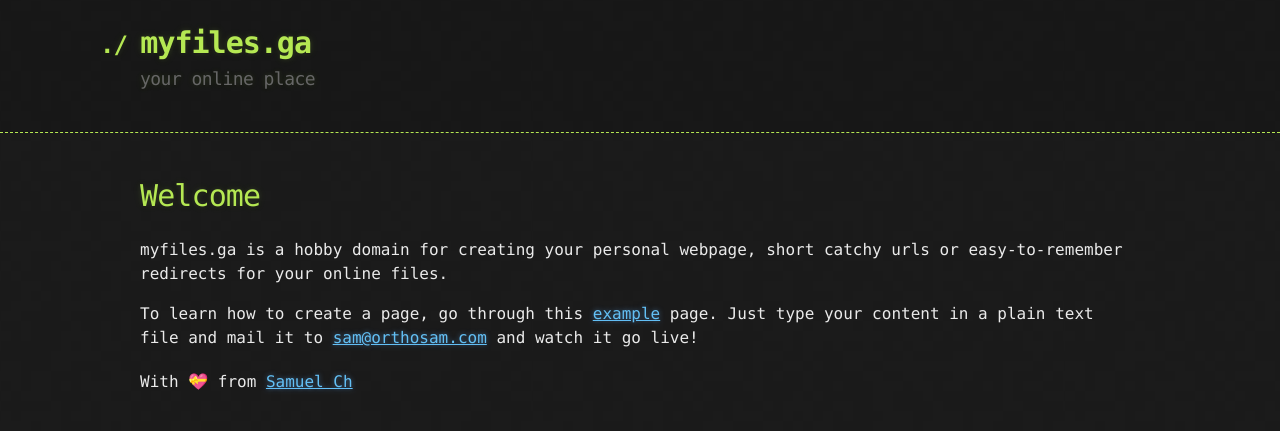
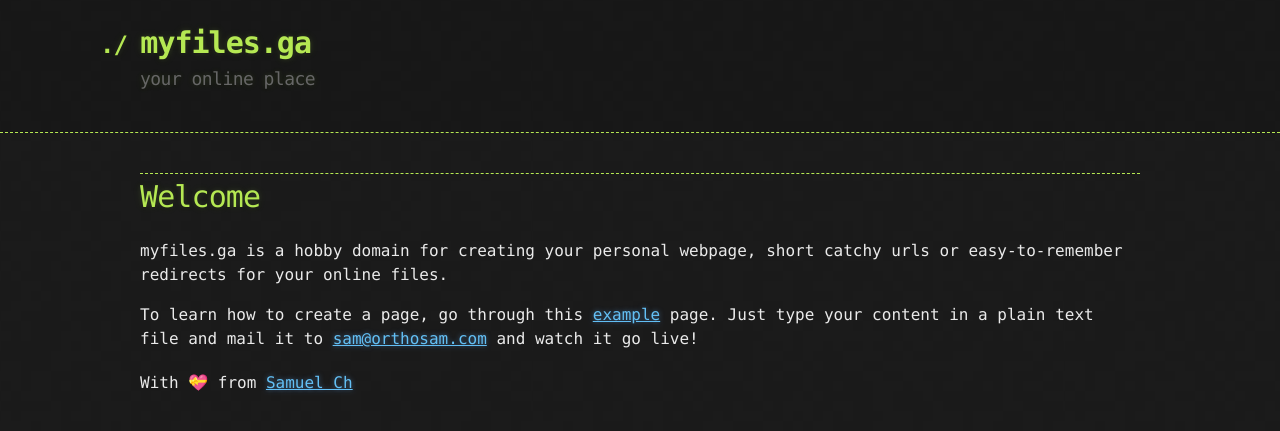
Before and after one commit to Dr-Anonymous/myfiles, a Jekyll site: the page built from index.md, in a window 1280 px wide. Shown: the top 431 px of the page. Built offline with Jekyll 4.4.1, drawn with Linux system fonts in a browser that asks for light colours; emoji names are drawn with the system emoji font; our own code applies the rules of GitHub Pages for plain Markdown files.

Commit message:
Update default.html

```diff
--- a/_layouts/default.html
+++ b/_layouts/default.html
@@ -26,18 +26,15 @@
       </div>
     </header>
 
-    <div class="container">
+    <div class="container" style="border-top-width: 1px;border-top-style: dashed;border-top-color: rgb(181, 232, 83);">
       <section id="main_content">
         {{ content }}
       </section>
     </div>
 
     <!-- FOOTER  -->
-    <div id="footer_wrap" class="container">
-      <footer class="inner">
-        <!--{% if site.github.is_project_page %}
-        <p class="copyright">{{ site.title | default: site.github.repository_name }} maintained by <a href="{{ site.github.owner_url }}">{{ site.github.owner_name }}</a></p>
-        {% endif %}-->
+    <div class="container" >
+      <footer>
         <p>With :gift_heart: from <a href="http://samuel.cf">Samuel Ch</a></p>
       </footer>
     </div>
```
